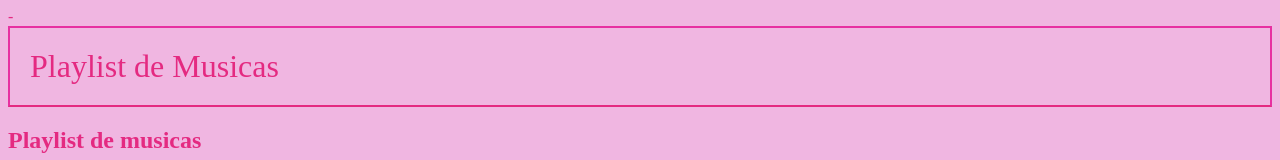
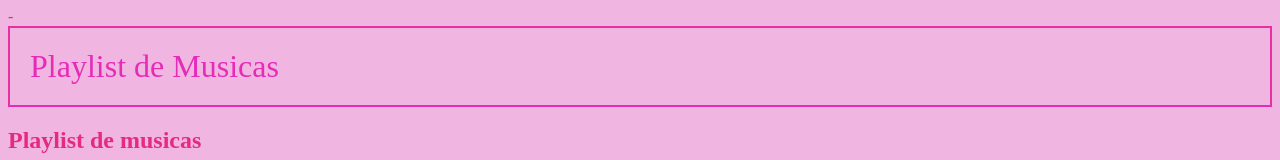
Before and after one commit to KemillyCristiny/siteagoravai, a plain HTML site: page index.html in a window 1280 px wide. Shown: the top 160 px of the page. Drawn offline with Linux system fonts and the light colour scheme.

```diff
--- a/style.css
+++ b/style.css
@@ -29,8 +29,12 @@ overflow-x:auto;
 gap: 20px;
 }
 header {
-    border-bottom: solid 2px rgb(228, 42, 129);
+    border-bottom: solid 2px rgb(230, 98, 186);
+    padding: 20px;
+}
+header {
+    border-bottom: solid 2px rgb(230, 43, 183);
     padding: 20px;
     font-size: 32px;
-    color: rgb(228, 42, 129);
+    color: rgb(230, 43, 183);
 }
```
